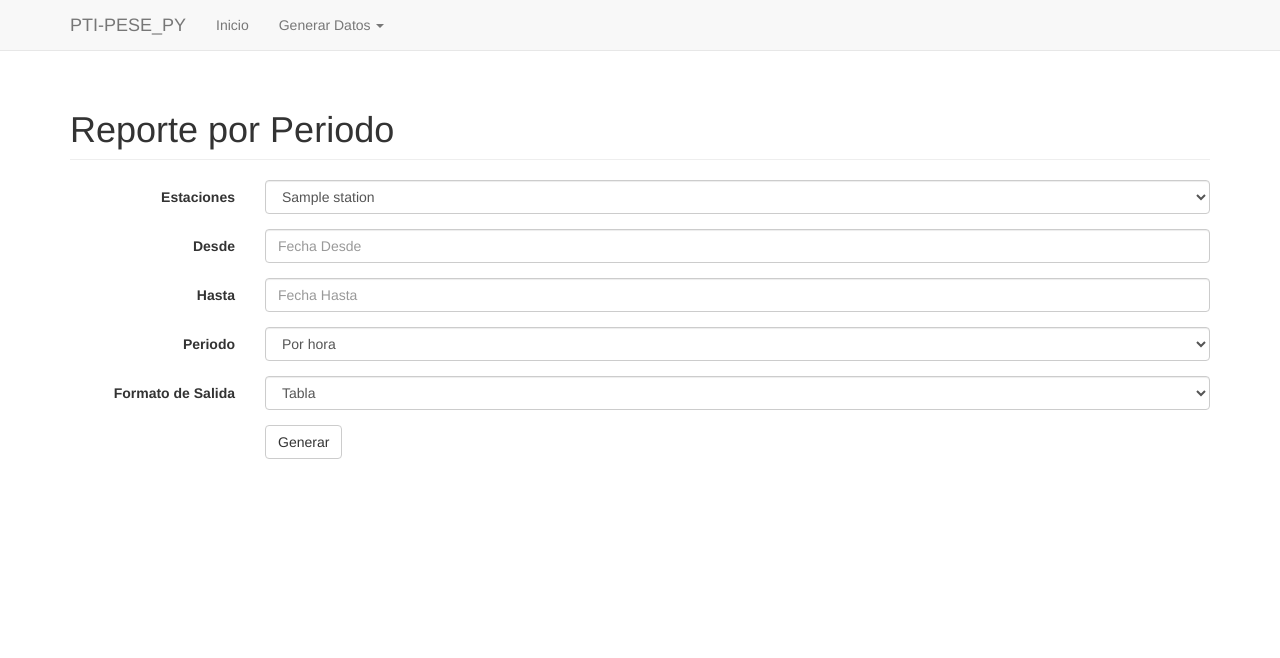
After one commit to mongaru/pti-django, a Django app: page /reporte/periodo in a window 1280 px wide. The commit adds this page. Shown: the top 658 px of the page. Run offline with Django 3.2, Linux system fonts and the light colour scheme; tables that the repository leaves empty hold one stand-in row (values such as "Sample post"); some libraries are stand-ins or nearby versions.

Commit message:
se agrega la pagina para obtener los datos de las estaciones por periodo de horas, días y meses

```diff
--- /dev/null
+++ b/analisis_variables/periodo_controller.py
@@ -0,0 +1,102 @@
+import json
+import pprint
+import calendar
+import math
+import csv
+import numbers
+import decimal
+from datetime import datetime, timedelta
+
+from django.db.models import Min, Max, Sum
+from django.http import HttpResponse
+from django.core.serializers.json import DjangoJSONEncoder
+from django.views.decorators.csrf import csrf_exempt
+from django.shortcuts import get_object_or_404
+from django.shortcuts import redirect
+from django.shortcuts import render
+from django.shortcuts import render_to_response
+from django.template import RequestContext
+from django.http import HttpResponse
+from django.template.defaulttags import register
+
+from analisis_variables.models import Station, Record
+from django.db.models import Q
+from django.db import connection
+
+def reporte_periodo(request):
+
+    estaciones = Station.objects.all()
+
+    dataToRender = {
+        'estaciones' : estaciones
+    }
+
+    return render_to_response('reporte_por_periodo.html', dataToRender)
+
+
+def _generar_reporte_periodo_estacion(desde, hasta, id_estacion, periodo):
+	fecha_desde = desde.strftime("%Y-%m-%d %H:%M:%S")
+	fecha_hasta = hasta.strftime("%Y-%m-%d %H:%M:%S")
+
+	# mascara por mes del query
+	mascaraPeriodo = 'YYYY-MM-DD-HH24'
+	if (periodo == 'dia'):
+		mascaraPeriodo = 'YYYY-MM-DD'
+	if (periodo == 'mes'):
+		mascaraPeriodo = 'YYYY-MM'
+
+	query = 'select to_char(a."dateTime", \''+mascaraPeriodo+'\') as fechaIndice, avg(a.barometer) as "presion", avg(a."outTemp") as "temperatura", avg(a."windDir") as "winddir", avg(a."windSpeed") as "windspeed"  from analisis_variables_record as a where a."dateTime" > %s and a."dateTime" < %s and a.station_id = %s group by fechaIndice order by fechaIndice asc'
+	cursor = connection.cursor()
+	cursor.execute(query, [fecha_desde, fecha_hasta, id_estacion])
+	# rows = _fields_to_dict(cursor)
+	columns = [col[0] for col in cursor.description]
+
+	return {'titulos' : columns, 'valores' : cursor.fetchall()}
+
+def reporte_periodo_generacion(request):
+
+	formato = request.GET.get('formato', 'tabla')
+	periodo = request.GET.get('periodo', 'hora')
+
+	id_estacion = request.GET.get('estacion', '1')
+
+	desde = request.GET.get('desde', datetime.today().strftime("%Y-%m-%d"))
+	desde = datetime.strptime(desde, '%Y-%m-%d')
+	desde = desde.replace(hour=00, minute=01)
+
+	fechaHastaDefault = datetime.today() - timedelta(days=10)
+	hasta = request.GET.get('hasta', fechaHastaDefault.strftime("%Y-%m-%d"))
+	hasta = datetime.strptime(hasta, '%Y-%m-%d')
+	hasta = hasta.replace(hour=23, minute=59)
+
+	titulos = None
+	valores = []
+
+	valoresEstacion = _generar_reporte_periodo_estacion(desde, hasta, id_estacion, periodo)
+
+	dataToRender = {
+		'titulos' : valoresEstacion['titulos'],
+		'datosExportar' : valoresEstacion['valores']
+	}
+
+	if (formato == 'tabla'):
+		return render_to_response('reporte_por_periodo_tabla.html', dataToRender)
+
+	if (formato == 'csv'):
+		# Create the HttpResponse object with the appropriate CSV header.
+	    response = HttpResponse(content_type='text/csv')
+	    response['Content-Disposition'] = 'attachment; filename="reporte_anual.csv"'
+
+	    writer = csv.writer(response)
+
+	    writer.writerow(valoresEstacion['titulos'])
+
+	    for fila in valoresEstacion['valores']:
+	    	writer.writerow(fila)
+
+	    return response
+
+@register.filter
+def is_numeric(value):
+
+    return isinstance(value, (decimal.Decimal, int, float))
--- a/analisis_variables/templates/base.html
+++ b/analisis_variables/templates/base.html
@@ -28,6 +28,7 @@
 		              <a href="#" class="dropdown-toggle" data-toggle="dropdown" role="button" aria-haspopup="true" aria-expanded="false">Generar Datos <span class="caret"></span></a>
 		              <ul class="dropdown-menu">
 		                <li><a href="/reporte/anual">Anuales</a></li>
+		                <li><a href="/reporte/periodo">Por Periodo</a></li>
 		                <!-- <li><a href="/password/change">Change Password</a></li> -->
 		                <!-- <li><a href="#">Something else here</a></li> -->
 		                <!-- <li role="separator" class="divider"></li> -->
--- /dev/null
+++ b/analisis_variables/templates/reporte_por_periodo.html
@@ -0,0 +1,95 @@
+{% extends "base.html" %}
+
+
+{% block content %}
+
+    <script>
+        $(document).ready(function(){
+            $('.datepicker').datepicker({
+                format: 'yyyy-mm-dd',
+                todayBtn: true
+            });
+
+            $('#formReporteAnual').submit(function(){
+
+                if ($('#estacion').val() == null)
+                {
+                    alert('Debe seleccionar por lo menos una estacion');
+                    return false;
+                }
+
+                var estaciones = $('#estacion').val();
+                var desde = $('#fecha_desde').val();
+                var hasta = $('#fecha_hasta').val();
+                var formato = $('#formato').val();
+                var periodo = $('#periodo').val();
+
+                var url = '/reporte/periodo/tabla?desde='+desde+'&hasta='+hasta+'&estacion='+estaciones+'&formato='+formato+'&periodo='+periodo;
+
+                window.location.href = url;
+
+                return false;
+            });
+
+        });
+    </script>
+
+    <div class="container">
+
+        <h1 id="helper-classes" class="page-header">Reporte por Periodo</h1>
+
+        <form id="formReporteAnual" class="form-horizontal" method="GET">
+
+          <div class="form-group">
+            <label for="inputEmail3" class="col-sm-2 control-label">Estaciones</label>
+            <div class="col-sm-10">
+                <select id="estacion" name="estacion" class="form-control">
+                    {% for estacion in estaciones %}
+                        <option value="{{ estacion.pk }}">{{ estacion.name }}</option>
+                    {% endfor %}
+                </select>
+            </div>
+          </div>
+          <div class="form-group">
+            <label for="inputEmail3" class="col-sm-2 control-label">Desde</label>
+            <div class="col-sm-10">
+              <input type="text" class="form-control datepicker" id="fecha_desde" name="fecha_desde" placeholder="Fecha Desde">
+            </div>
+          </div>
+          <div class="form-group">
+            <label for="inputPassword3" class="col-sm-2 control-label">Hasta</label>
+            <div class="col-sm-10">
+              <input type="text" class="form-control datepicker" id="fecha_hasta" name="fecha_hasta" placeholder="Fecha Hasta">
+            </div>
+          </div>
+          <div class="form-group">
+            <label for="inputPassword3" class="col-sm-2 control-label">Periodo</label>
+            <div class="col-sm-10">
+                <select id="periodo" name="periodo" class="form-control">
+                    <option value="hora">Por hora</option>
+                    <option value="dia">Por dia</option>
+                    <option value="mes">Por mes</option>
+                </select>
+            </div>
+          </div>
+          <div class="form-group">
+            <label for="inputPassword3" class="col-sm-2 control-label">Formato de Salida</label>
+            <div class="col-sm-10">
+                <select id="formato" name="formato" class="form-control">
+                    <option value="tabla">Tabla</option>
+                    <option value="csv">CSV</option>
+                </select>
+            </div>
+          </div>
+
+          <div class="form-group">
+            <div class="col-sm-offset-2 col-sm-10">
+              <button type="submit" class="btn btn-default">Generar</button>
+            </div>
+          </div>
+        </form>
+
+    </div> <!-- /container -->
+
+
+{% endblock %}
--- a/pti_pesepy/urls.py
+++ b/pti_pesepy/urls.py
@@ -17,6 +17,7 @@ from django.conf.urls import url
 from django.contrib import admin
 # from vialidad.views import (home, login, register)
 from analisis_variables import views as analisisVariablesViews
+from analisis_variables import periodo_controller as analisisVariablesPeriodo
 
 admin.autodiscover()
 
@@ -25,6 +26,9 @@ urlpatterns = [
 
     url(r'^reporte/anual/tabla', analisisVariablesViews.reporte_anual_generacion),
     url(r'^reporte/anual', analisisVariablesViews.reporte_anual),
+
+    url(r'^reporte/periodo/tabla', analisisVariablesPeriodo.reporte_periodo_generacion),
+    url(r'^reporte/periodo', analisisVariablesPeriodo.reporte_periodo),
 
     # comentar las url para las vistas de registro que trae django auth
     # url(r'^accounts/profile/',  RedirectView.as_view(url='/', permanent=False)),
```
Also changed, not shown: analisis_variables/templates/reporte_por_periodo_tabla.html (added, +57 -0 lines).
